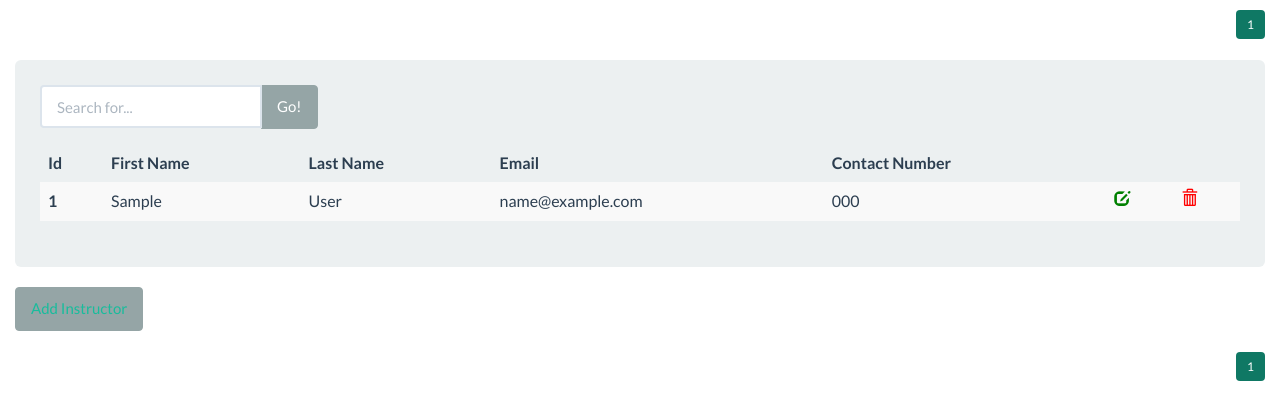
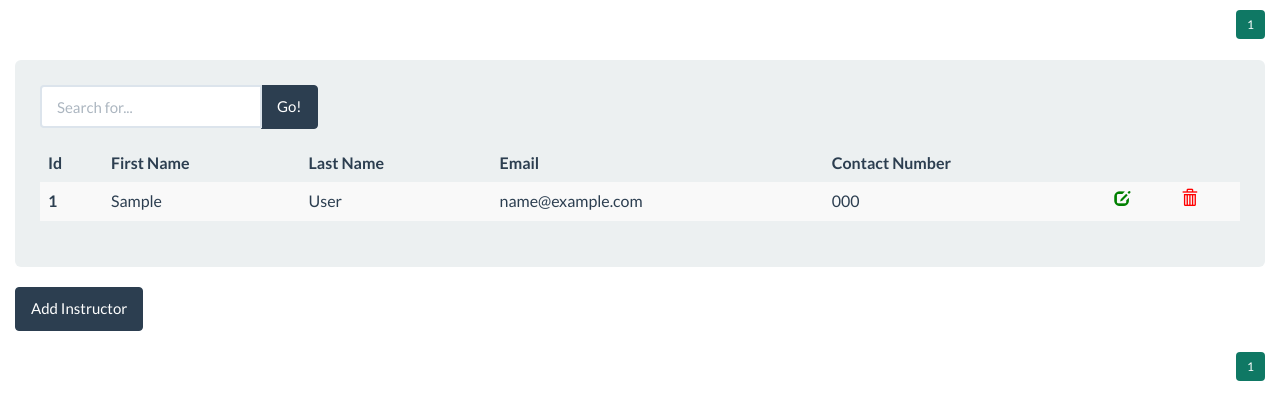
Before and after one commit to vineetsagar/dancestudio, a Django app: page /sway/instructors/ in a window 1280 px wide. Shown: the part 61-481 px from the top of the page. Run offline with Django 3.2, Linux system fonts and the light colour scheme; a user stored in the database is signed in; tables that the repository leaves empty hold one stand-in row (values such as "Sample post"); some libraries are stand-ins or nearby versions.

Commit message:
Committed some of the ui unifucation
Committed some of the ui unifucation

```diff
--- a/templates/bs_base.html
+++ b/templates/bs_base.html
@@ -30,6 +30,7 @@
     body
     {
         padding-top: 50px;
+
     }
 
     .navbar-collapse.collapse{
@@ -54,6 +55,9 @@
         padding-right: 10px;
         padding-top:5px;
         padding-bottom:5px;
+    }
+    button > a {
+        color :white;
     }
 	</style>
 {% block head %}
--- a/templates/sway/instructors.html
+++ b/templates/sway/instructors.html
@@ -65,7 +65,7 @@ Art 2 Fitness
 						    <div class="input-group">
 						      <input type="text" class="form-control" name="searchStr" placeholder="Search for...">
 						      <span class="input-group-btn">
-						        <button class="btn btn-default" type="Submit">Go!</button>
+						        <button class="btn btn-primary" type="Submit">Go!</button>
 						      </span>
 						    </div><!-- /input-group -->
 						  </div><!-- /.col-lg-6 -->
@@ -108,7 +108,7 @@ Art 2 Fitness
 					</table>
 					</div>
 					  <div id="Buttonset2">
-					  	<button id="Button3" class="btn btn-default"><a href="/sway/instructors/new">Add Instructor</a></button>
+					  	<button id="Button3" class="btn btn-primary"><a href="/sway/instructors/new">Add Instructor</a></button>
 					   </div>
 					   <nav>
 					  <ul class="pagination" style="float:right">
```
Also changed, not shown: templates/sway/events.html (+3 -5 lines).
